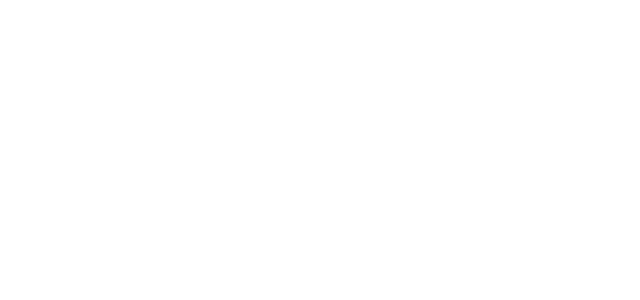
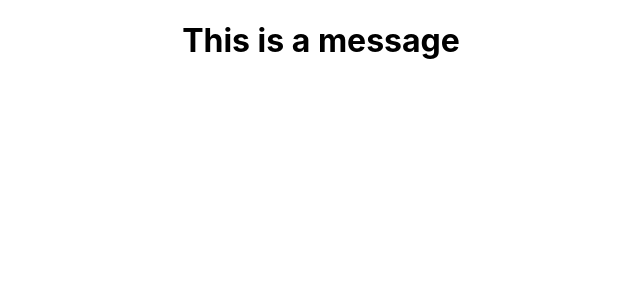
Before and after one commit to rumanstheddy/meteoscope, a React (Create React App) app: page / in a window 1280 px wide. Shown: the top 300 px of the page, without its empty margins (319-959 px from the left). Built offline with nearby package versions, Linux system fonts and the light colour scheme.

Commit message:
sample code to test deployed app

```diff
--- a/src/App.js
+++ b/src/App.js
@@ -3,6 +3,7 @@
 function App() {
   return (
     <div className="App">
+      <h1>This is a message</h1>
     </div>
   );
 }
```
